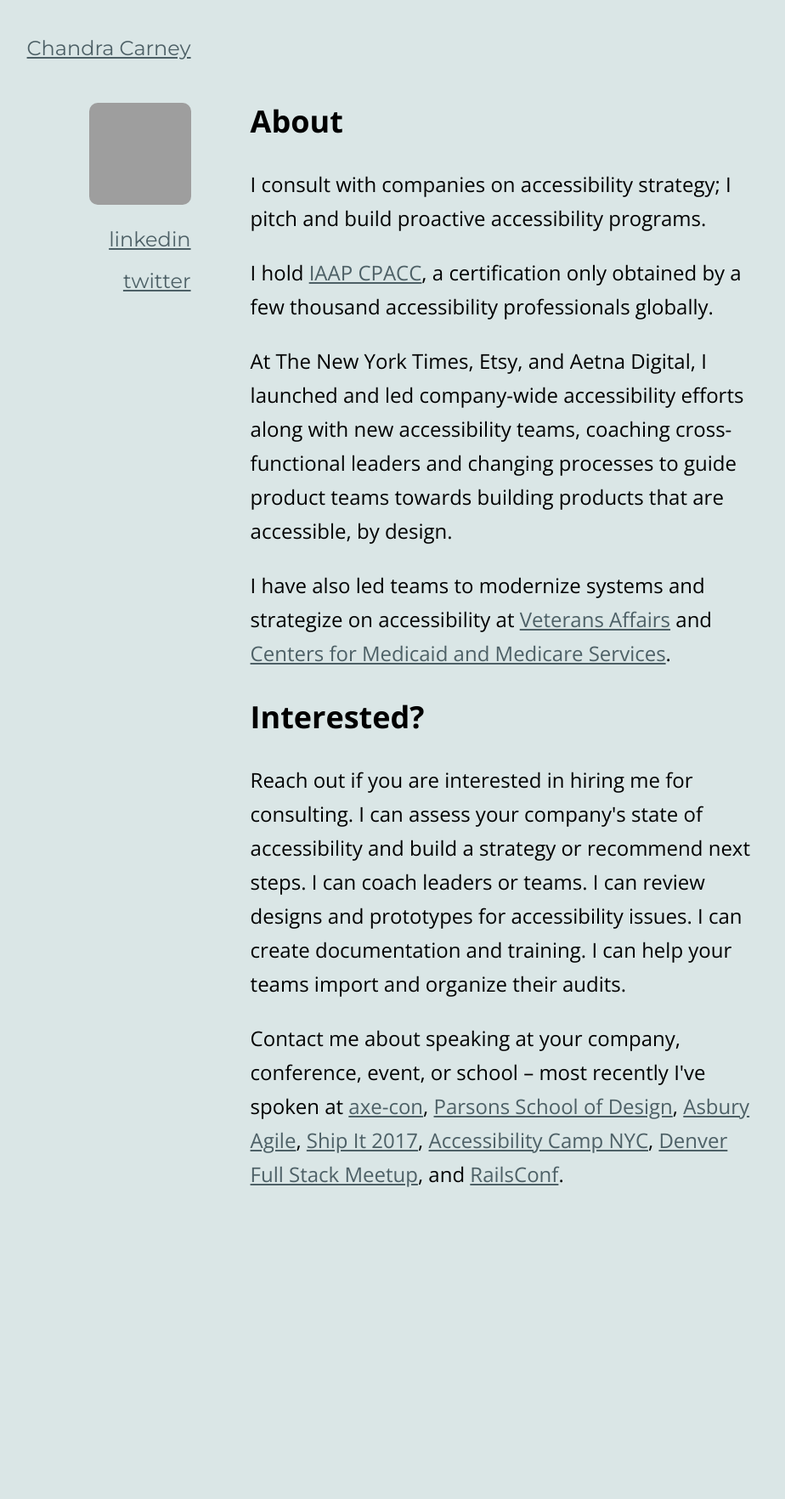
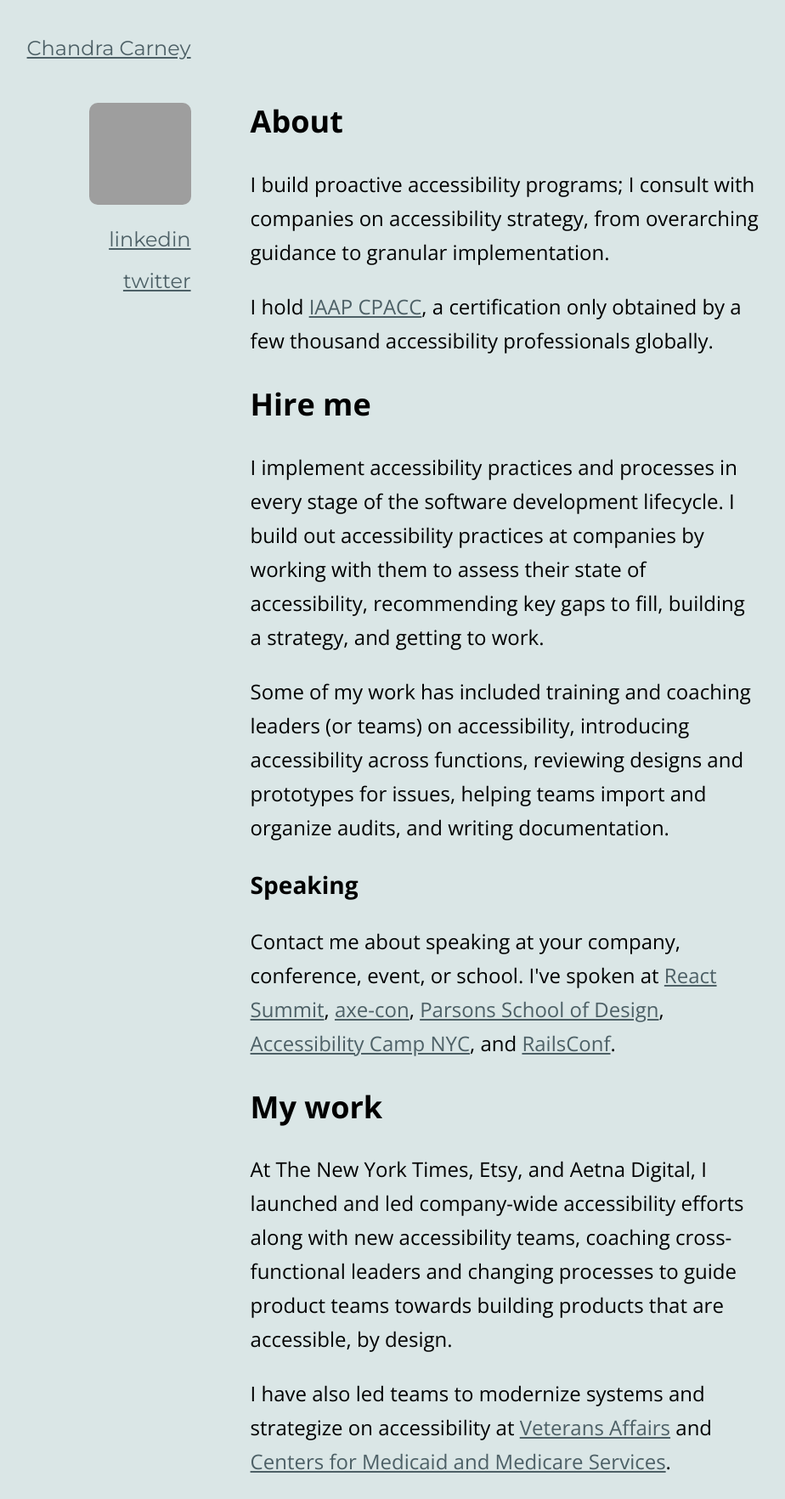
Before and after one commit to chandracarney/chandracarney.github.io, a Jekyll site: the page built from index.html, in a window 1280 px wide. Shown: the whole page at 85% size, without its empty margins (58-982 px from the left). Built offline with Jekyll 4.4.1, drawn with Linux system fonts in a browser that asks for light colours; before the commit the page ends 1426 px from its top, so only the background shows below that; grey boxes are pictures that could not be loaded.

Commit message:
Reorganization of information on main page

```diff
--- a/index.html
+++ b/index.html
@@ -5,33 +5,40 @@ layout: default
   About
 </h2>
 <p>
-  I consult with companies on accessibility strategy; I pitch and build proactive accessibility programs.
+  I build proactive accessibility programs; I consult with companies on accessibility strategy, from overarching guidance to granular implementation.
 </p>
-
 <p>
   I hold <a href="https://www.accessibilityassociation.org/s/certified-professional">IAAP CPACC</a>, a certification only obtained by a few thousand accessibility professionals globally.
 </p>
 
+<h2>
+  Hire me
+</h2>
+<p>
+  I implement accessibility practices and processes in every stage of the software development lifecycle. I build out accessibility practices at companies by working with them to assess their state of accessibility, recommending key gaps to fill, building a strategy, and getting to work.
+</p>
+<p>
+  Some of my work has included training and coaching leaders (or teams) on accessibility, introducing accessibility across functions, reviewing designs and prototypes for issues, helping teams import and organize audits, and writing documentation.
+</p>
+
+<h3>
+  Speaking
+</h3>
+<p>
+  Contact me about speaking at your company, conference, event, or school. I've spoken at
+  <a href="https://reactsummit.com">React Summit</a>,
+  <a href="https://www.deque.com/axe-con/">axe-con</a>,
+  <a href="https://www.newschool.edu/parsons/">Parsons School of Design</a>,
+  <a href="http://a11ynyc.com/camp/">Accessibility Camp NYC</a>, and
+  <a href="https://railsconf.org">RailsConf</a>.
+</p>
+
+<h2>
+  My work
+</h2>
 <p>
   At The New York Times, Etsy, and Aetna Digital, I launched and led company-wide accessibility efforts along with new accessibility teams, coaching cross-functional leaders and changing processes to guide product teams towards building products that are accessible, by design.
 </p>
-
-<p>I have also led teams to modernize systems and strategize on accessibility at <a href="https://www.va.gov/opa/pressrel/pressrelease.cfm?id=5436">Veterans Affairs</a> and <a href="https://www.navapbc.com/case-studies/cloud-infrastructure-in-the-federal-government.html">Centers for Medicaid and Medicare Services</a>.</p>
-
-<h2>
-  Interested?
-</h2>
 <p>
-  Reach out if you are interested in hiring me for consulting. I can assess your company's state of accessibility and build a strategy or recommend next steps. I can coach leaders or teams. I can review designs and prototypes for accessibility issues. I can create documentation and training. I can help your teams import and organize their audits.
+  I have also led teams to modernize systems and strategize on accessibility at <a href="https://www.va.gov/opa/pressrel/pressrelease.cfm?id=5436">Veterans Affairs</a> and <a href="https://www.navapbc.com/case-studies/cloud-infrastructure-in-the-federal-government.html">Centers for Medicaid and Medicare Services</a>.
 </p>
-
-<p>
-  Contact me about speaking at your company, conference, event, or school – most recently I've spoken at
-  <a href="https://www.deque.com/axe-con/">axe-con</a>,
-  <a href="https://www.newschool.edu/parsons/">Parsons School of Design</a>,
-  <a href="https://www.asburyagile.com/">Asbury Agile</a>,
-  <a href="https://shipitconf.org/">Ship It 2017</a>,
-  <a href="http://a11ynyc.com/camp/">Accessibility Camp NYC</a>,
-  <a href="https://www.meetup.com/fullstack/">Denver Full Stack Meetup</a>, and
-  <a href="https://railsconf.org">RailsConf</a>.
-</p>
```
